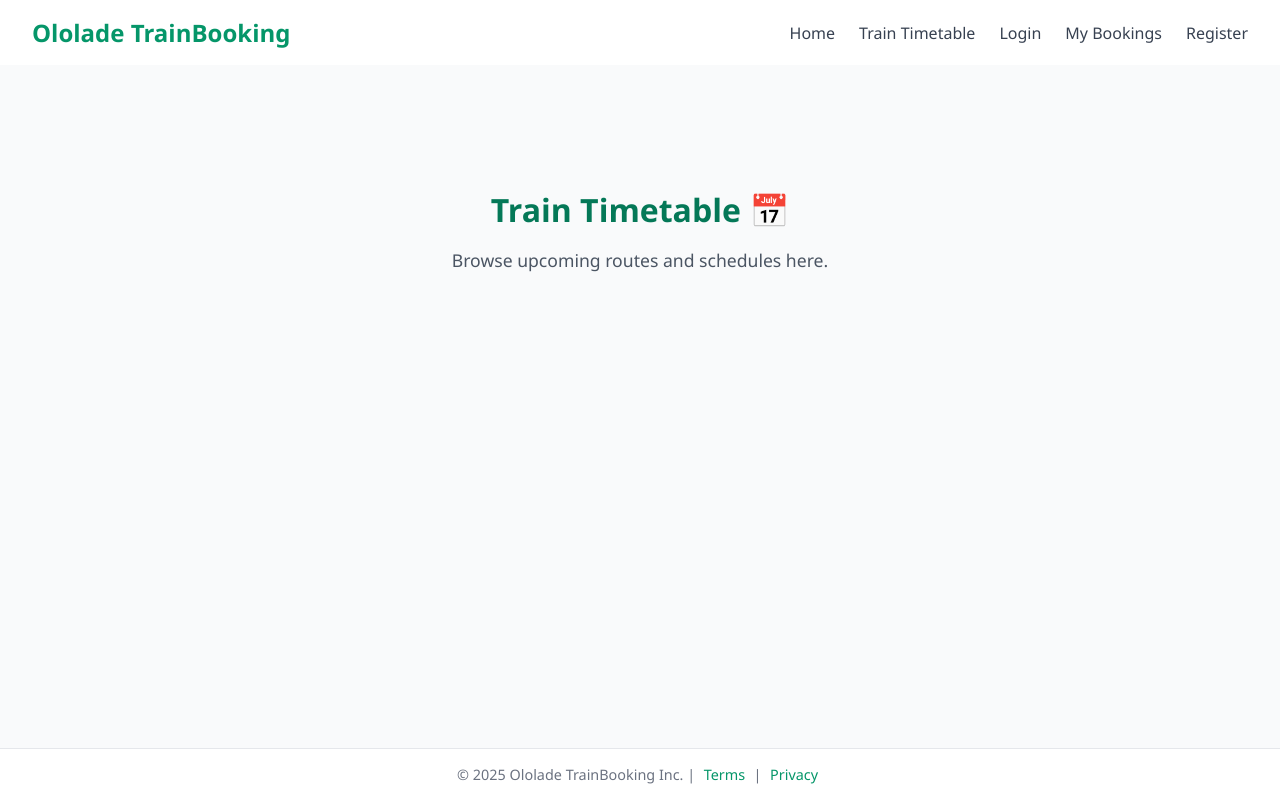
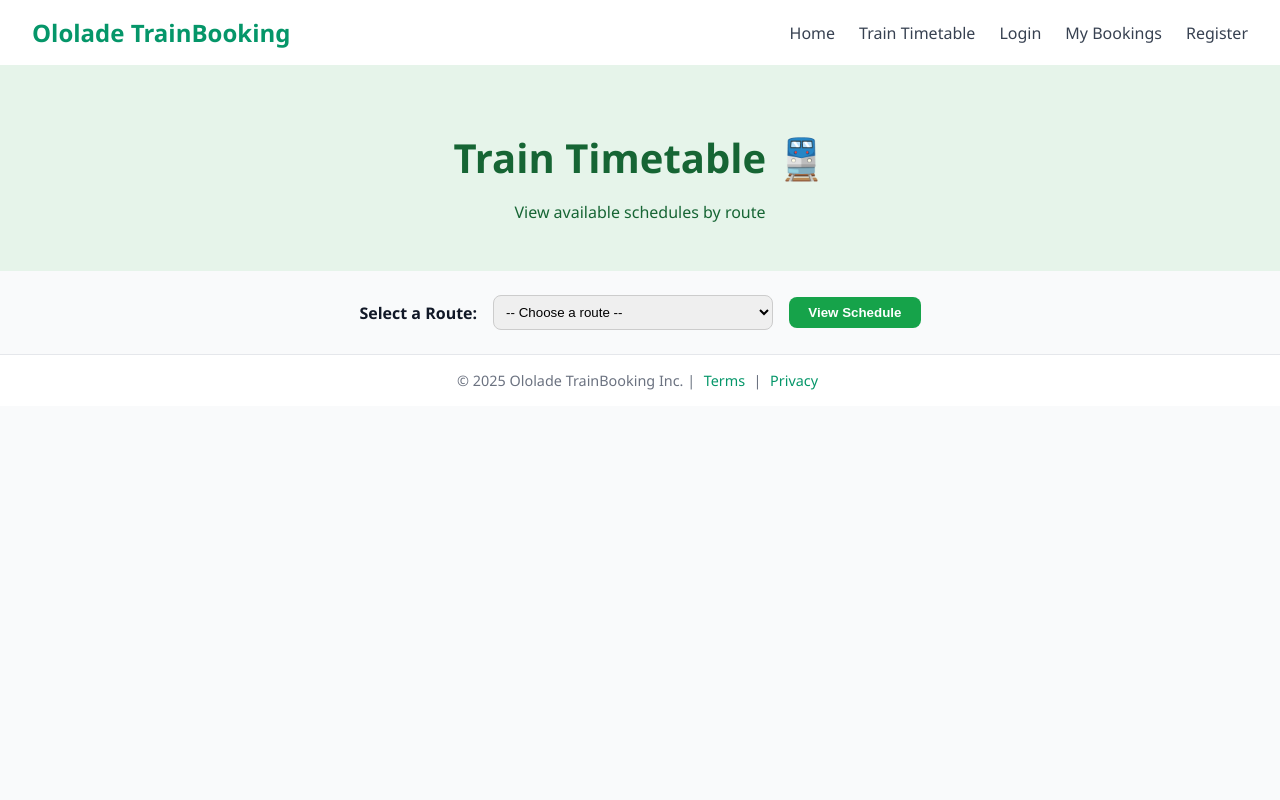
Before and after one commit to Ololade0/OnlineTrainBookingSystem-frontend, a React (Create React App) app: page /timetable in a window 1280 px wide. Built offline with nearby package versions, Linux system fonts and the light colour scheme.

Commit message:
consuming schedule route

```diff
--- a/src/pages/Timetable.jsx
+++ b/src/pages/Timetable.jsx
@@ -1,18 +1,269 @@
-import React from "react";
-import Layout from "../components/Layout";
+
+// // Timetable.jsx
+// import React, { useState } from "react";
+// import Header from "../components/Header";
+// import Footer from "../components/Footer";
+// import styles from "../styles/Timetable.module.css";
+
+// const Timetable = () => {
+//   // Available enum routes (exact values from backend)
+//   const routes = [
+//       "LAGOS_IBADAN_MORNING_TRAIN",
+//     "LAGOS_IBADAN_AFTERNOON_TRAIN",
+//     "IBADAN_LAGOS_MORNING_TRAIN",
+//     "ABUJA_KADUNA_MORNING_TRAIN",
+//     "IBADAN_LAGOS_AFTERNOON_TRAIN"
+//   ];
+
+//   const [selectedRoute, setSelectedRoute] = useState("");
+//   const [schedules, setSchedules] = useState([]);
+//   const [error, setError] = useState("");
+//   const [loading, setLoading] = useState(false);
+
+//   // Fetch schedules from backend
+//   const fetchSchedules = async () => {
+//     if (!selectedRoute) {
+//       setError("Please select a route first.");
+//       return;
+//     }
+
+//     setLoading(true);
+//     setError("");
+//     setSchedules([]);
+
+//     try {
+//       const response = await fetch(
+//         `${process.env.REACT_APP_API_BASE_URL}/schedule/schedule-route?route=${selectedRoute}`
+//       );
+
+//       if (!response.ok) {
+//         throw new Error("Failed to fetch schedules. Please try again.");
+//       }
+
+//       const contentType = response.headers.get("content-type");
+//       if (!contentType || !contentType.includes("application/json")) {
+//         const text = await response.text();
+//         throw new Error("Server did not return JSON. Response: " + text);
+//       }
+
+//       const data = await response.json();
+
+//       if (data.length === 0) {
+//         setError("No schedules found for this route.");
+//       } else {
+//         setSchedules(data);
+//       }
+//     } catch (err) {
+//       setError(err.message || "Something went wrong.");
+//     } finally {
+//       setLoading(false);
+//     }
+//   };
+
+//   return (
+//     <div className={styles.pageWrapper}>
+//       {/* Header */}
+//       <Header />
+
+//       {/* Hero Section */}
+//       <section className={styles.hero}>
+//         <h1>Train Timetable 🚆</h1>
+//         <p>View available schedules by route</p>
+//       </section>
+
+//       {/* Dropdown + Button */}
+//       <div className={styles.controls}>
+//         <label htmlFor="route">Select a Route:</label>
+//         <select
+//           id="route"
+//           value={selectedRoute}
+//           onChange={(e) => setSelectedRoute(e.target.value)}
+//         >
+//           <option value="">-- Choose a route --</option>
+//           {routes.map((route, idx) => (
+//             <option key={idx} value={route}>
+//               {route}
+//             </option>
+//           ))}
+//         </select>
+//         <button onClick={fetchSchedules}>View Schedule</button>
+//       </div>
+
+//       {/* Alerts */}
+//       {loading && <div className={styles.info}>Loading schedules...</div>}
+//       {error && <div className={styles.error}>{error}</div>}
+
+//       {/* Table */}
+//       {schedules.length > 0 && (
+//         <div className={styles.tableContainer}>
+//           <table className={styles.table}>
+//             <thead>
+//               <tr>
+//                 {Object.keys(schedules[0]).map((key) => (
+//                   <th key={key}>{key}</th>
+//                 ))}
+//               </tr>
+//             </thead>
+//             <tbody>
+//               {schedules.map((schedule) => (
+//                 <tr key={schedule.id}>
+//                   {Object.values(schedule).map((value, idx) => (
+//                     <td key={idx}>{value}</td>
+//                   ))}
+//                 </tr>
+//               ))}
+//             </tbody>
+//           </table>
+//         </div>
+//       )}
+
+//       {/* Footer */}
+//       <Footer />
+//     </div>
+//   );
+// };
+
+// export default Timetable;
+// Timetable.jsx
+// Train Timetable Page with API Integration
+// - Dropdown lets user select route
+// - Button fetches schedules from backend
+// - Displays raw API data in a styled table
+// - Includes Header and Footer components
+// - Improved error handling for:
+//    1. No schedules found
+//    2. Network / fetch failures
+//    3. Non-JSON responses
+// - Logs fetch URL for easier debugging
+
+import React, { useState } from "react";
+import Header from "../components/Header";
+import Footer from "../components/Footer";
+import styles from "../styles/Timetable.module.css";
 
 const Timetable = () => {
+  // Available enum routes (exact values from backend)
+  const routes = [
+    "LAGOS_IBADAN_MORNING_TRAIN",
+    "LAGOS_IBADAN_AFTERNOON_TRAIN",
+    "IBADAN_LAGOS_MORNING_TRAIN",
+    "ABUJA_KADUNA_MORNING_TRAIN",
+    "IBADAN_LAGOS_AFTERNOON_TRAIN"
+  ];
+
+  const [selectedRoute, setSelectedRoute] = useState("");
+  const [schedules, setSchedules] = useState([]);
+  const [error, setError] = useState("");
+  const [loading, setLoading] = useState(false);
+
+  // Fetch schedules from backend
+  const fetchSchedules = async () => {
+    if (!selectedRoute) {
+      setError("Please select a route first."); // Alert if no route selected
+      return;
+    }
+
+    setLoading(true);
+    setError("");
+    setSchedules([]);
+
+    const url = `${process.env.REACT_APP_API_BASE_URL}/schedule/schedule-route?route=${selectedRoute}`;
+    console.log("Fetching from:", url); // DEBUG: logs URL being called
+
+    try {
+      const response = await fetch(url);
+
+      // Handle non-200 responses
+      if (!response.ok) {
+        const text = await response.text();
+        throw new Error(`Server error: ${response.status} ${response.statusText}\nResponse: ${text}`);
+      }
+
+      // Handle non-JSON responses
+      const contentType = response.headers.get("content-type");
+      if (!contentType || !contentType.includes("application/json")) {
+        const text = await response.text();
+        throw new Error("Server did not return JSON. Response: " + text);
+      }
+
+      const data = await response.json();
+
+      // Handle empty array (no schedules found)
+      if (!Array.isArray(data) || data.length === 0) {
+        setError("No schedules found for this route.");
+        return;
+      }
+
+      // Success: set fetched schedules
+      setSchedules(data);
+    } catch (err) {
+      console.error("Fetch error:", err);
+      setError(err.message || "Something went wrong while fetching schedules.");
+    } finally {
+      setLoading(false);
+    }
+  };
+
   return (
-    <Layout>
-      <section style={{ textAlign: "center", padding: "4rem 0" }}>
-        <h1 style={{ fontSize: "2rem", color: "#047857", marginBottom: "1rem" }}>
-          Train Timetable 📅
-        </h1>
-        <p style={{ color: "#4b5563", fontSize: "1.1rem" }}>
-          Browse upcoming routes and schedules here.
-        </p>
+    <div className={styles.pageWrapper}>
+      {/* Header */}
+      <Header />
+
+      {/* Hero Section */}
+      <section className={styles.hero}>
+        <h1>Train Timetable 🚆</h1>
+        <p>View available schedules by route</p>
       </section>
-    </Layout>
+
+      {/* Dropdown + Button */}
+      <div className={styles.controls}>
+        <label htmlFor="route">Select a Route:</label>
+        <select
+          id="route"
+          value={selectedRoute}
+          onChange={(e) => setSelectedRoute(e.target.value)}
+        >
+          <option value="">-- Choose a route --</option>
+          {routes.map((route, idx) => (
+            <option key={idx} value={route}>
+              {route}
+            </option>
+          ))}
+        </select>
+        <button onClick={fetchSchedules}>View Schedule</button>
+      </div>
+
+      {/* Alerts */}
+      {loading && <div className={styles.info}>Loading schedules...</div>}
+      {error && <div className={styles.error}>{error}</div>}
+
+      {/* Table */}
+      {schedules.length > 0 && (
+        <div className={styles.tableContainer}>
+          <table className={styles.table}>
+            <thead>
+              <tr>
+                {Object.keys(schedules[0]).map((key) => (
+                  <th key={key}>{key}</th>
+                ))}
+              </tr>
+            </thead>
+            <tbody>
+              {schedules.map((schedule) => (
+                <tr key={schedule.id}>
+                  {Object.values(schedule).map((value, idx) => (
+                    <td key={idx}>{value}</td>
+                  ))}
+                </tr>
+              ))}
+            </tbody>
+          </table>
+        </div>
+      )}
+
+      {/* Footer */}
+      <Footer />
+    </div>
   );
 };
 
--- /dev/null
+++ b/src/styles/Timetable.module.css
@@ -0,0 +1,105 @@
+/* Timetable.module.css */
+/* Styles for Train Timetable page */
+
+.pageWrapper {
+  display: flex;
+  flex-direction: column;
+  min-height: 100vh;
+}
+
+.hero {
+  text-align: center;
+  padding: 2rem;
+  background: #e6f4ea;
+  color: #166534;
+}
+
+.hero h1 {
+  font-size: 2.5rem;
+  margin-bottom: 0.5rem;
+}
+
+.controls {
+  display: flex;
+  justify-content: center;
+  align-items: center;
+  margin: 1.5rem 0;
+  gap: 1rem;
+}
+
+.controls label {
+  font-weight: bold;
+}
+
+.controls select {
+  padding: 0.5rem;
+  border-radius: 8px;
+  border: 1px solid #ccc;
+}
+
+.controls button {
+  background: #16a34a;
+  color: white;
+  padding: 0.5rem 1.2rem;
+  border: none;
+  border-radius: 8px;
+  cursor: pointer;
+  font-weight: bold;
+}
+
+.controls button:hover {
+  background: #15803d;
+}
+
+.error {
+  text-align: center;
+  background: #fee2e2;
+  color: #b91c1c;
+  padding: 0.75rem;
+  border-radius: 8px;
+  margin: 1rem auto;
+  width: 80%;
+}
+
+.info {
+  text-align: center;
+  background: #fef9c3;
+  color: #854d0e;
+  padding: 0.75rem;
+  border-radius: 8px;
+  margin: 1rem auto;
+  width: 80%;
+}
+
+.tableContainer {
+  overflow-x: auto;
+  margin: 1rem auto;
+  width: 90%;
+}
+
+.table {
+  width: 100%;
+  border-collapse: collapse;
+  background: white;
+  box-shadow: 0 2px 8px rgba(0, 0, 0, 0.1);
+}
+
+.table th,
+.table td {
+  border: 1px solid #ddd;
+  padding: 0.75rem;
+  text-align: left;
+}
+
+.table th {
+  background: #166534;
+  color: white;
+}
+
+.table tr:nth-child(even) {
+  background: #f9fafb;
+}
+
+.table tr:hover {
+  background: #e6f4ea;
+}
```
Also changed, not shown: 1 other file (tests, documents, lock files or other folders).
